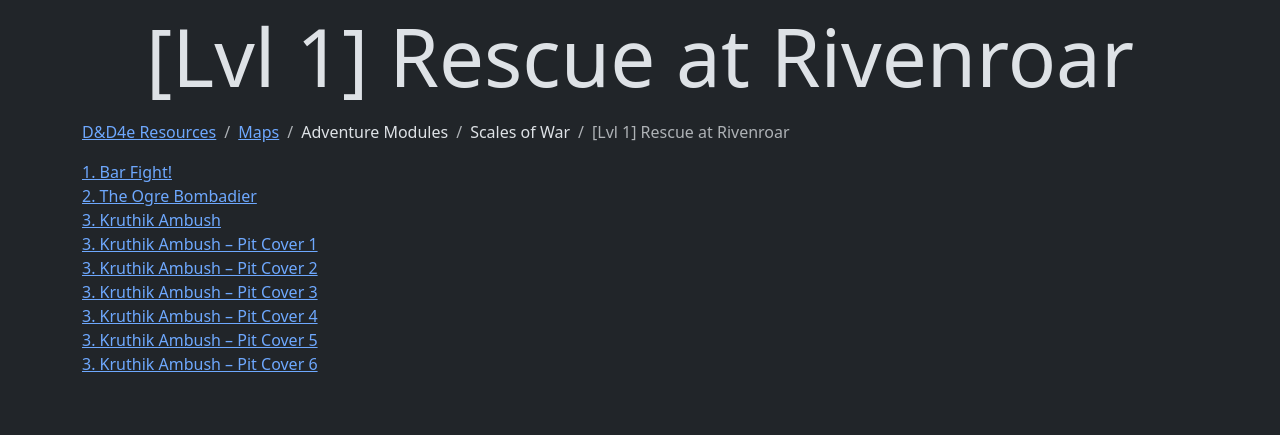
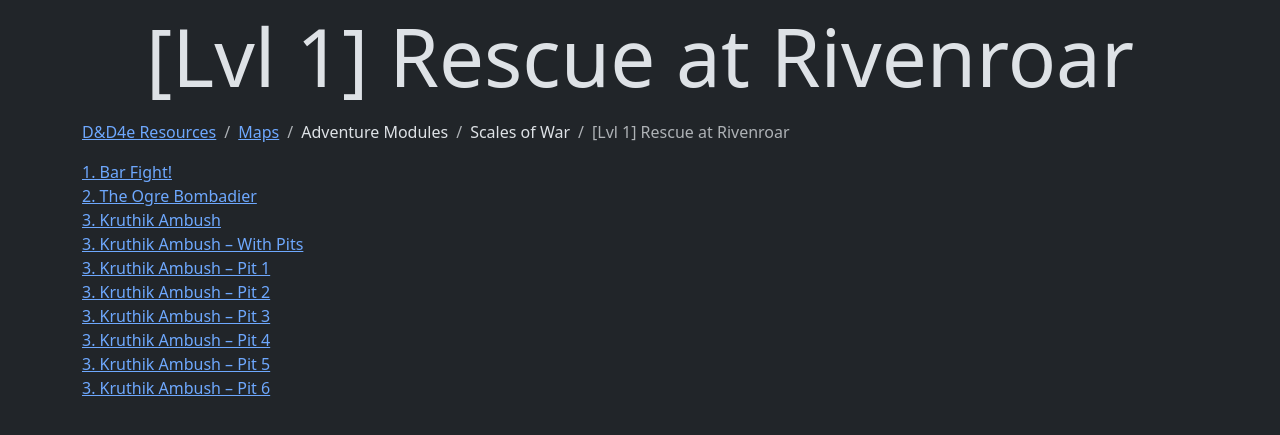
Before and after one commit to DnD4e/Maps, a Jekyll site: the page built from AdventureModules/ScalesOfWar/01-RescueAtRivenroar/index.html, in a window 1280 px wide. Shown: the top 435 px of the page. Built offline with Jekyll 4.4.1, drawn with Linux system fonts in a browser that asks for light colours.

Commit message:
Scales of War: Lvl1 RaR: 3. Kruthik Ambush: Update Maps

```diff
--- a/_data/AdventureModules_ScalesOfWar/L01_RescueAtRivenroar.json
+++ b/_data/AdventureModules_ScalesOfWar/L01_RescueAtRivenroar.json
@@ -11,27 +11,31 @@
 		, "filename": "3. Kruthik Ambush.webp"
 	}
 	, {
-		"name": "3. Kruthik Ambush – Pit Cover 1"
-		, "filename": "3. Kruthik Ambush - Pit Cover 1.webp"
+		"name": "3. Kruthik Ambush – With Pits"
+		, "filename": "3. Kruthik Ambush - With Pits.webp"
 	}
 	, {
-		"name": "3. Kruthik Ambush – Pit Cover 2"
-		, "filename": "3. Kruthik Ambush - Pit Cover 2.webp"
+		"name": "3. Kruthik Ambush – Pit 1"
+		, "filename": "3. Kruthik Ambush - Pit 1.webp"
 	}
 	, {
-		"name": "3. Kruthik Ambush – Pit Cover 3"
-		, "filename": "3. Kruthik Ambush - Pit Cover 3.webp"
+		"name": "3. Kruthik Ambush – Pit 2"
+		, "filename": "3. Kruthik Ambush - Pit 2.webp"
 	}
 	, {
-		"name": "3. Kruthik Ambush – Pit Cover 4"
-		, "filename": "3. Kruthik Ambush - Pit Cover 4.webp"
+		"name": "3. Kruthik Ambush – Pit 3"
+		, "filename": "3. Kruthik Ambush - Pit 3.webp"
 	}
 	, {
-		"name": "3. Kruthik Ambush – Pit Cover 5"
-		, "filename": "3. Kruthik Ambush - Pit Cover 5.webp"
+		"name": "3. Kruthik Ambush – Pit 4"
+		, "filename": "3. Kruthik Ambush - Pit 4.webp"
 	}
 	, {
-		"name": "3. Kruthik Ambush – Pit Cover 6"
-		, "filename": "3. Kruthik Ambush - Pit Cover 6.webp"
+		"name": "3. Kruthik Ambush – Pit 5"
+		, "filename": "3. Kruthik Ambush - Pit 5.webp"
+	}
+	, {
+		"name": "3. Kruthik Ambush – Pit 6"
+		, "filename": "3. Kruthik Ambush - Pit 6.webp"
 	}
 ]
```
Also changed, not shown: AdventureModules/ScalesOfWar/01-RescueAtRivenroar/3. Kruthik Ambush - Pit 1.webp (added), AdventureModules/ScalesOfWar/01-RescueAtRivenroar/3. Kruthik Ambush - Pit 2.webp (added), AdventureModules/ScalesOfWar/01-RescueAtRivenroar/3. Kruthik Ambush - Pit 3.webp (added), AdventureModules/ScalesOfWar/01-RescueAtRivenroar/3. Kruthik Ambush - Pit 4.webp (added), AdventureModules/ScalesOfWar/01-RescueAtRivenroar/3. Kruthik Ambush - Pit 5.webp (added), AdventureModules/ScalesOfWar/01-RescueAtRivenroar/3. Kruthik Ambush - Pit 6.webp (added), AdventureModules/ScalesOfWar/01-RescueAtRivenroar/3. Kruthik Ambush - Pit Cover 1.webp (deleted), AdventureModules/ScalesOfWar/01-RescueAtRivenroar/3. Kruthik Ambush - Pit Cover 2.webp (deleted), AdventureModules/ScalesOfWar/01-RescueAtRivenroar/3. Kruthik Ambush - Pit Cover 3.webp (deleted), AdventureModules/ScalesOfWar/01-RescueAtRivenroar/3. Kruthik Ambush - Pit Cover 4.webp (deleted), AdventureModules/ScalesOfWar/01-RescueAtRivenroar/3. Kruthik Ambush - Pit Cover 5.webp (deleted), AdventureModules/ScalesOfWar/01-RescueAtRivenroar/3. Kruthik Ambush - Pit Cover 6.webp (deleted), AdventureModules/ScalesOfWar/01-RescueAtRivenroar/3. Kruthik Ambush - With Pits.webp (added), AdventureModules/ScalesOfWar/01-RescueAtRivenroar/3. Kruthik Ambush.webp.
